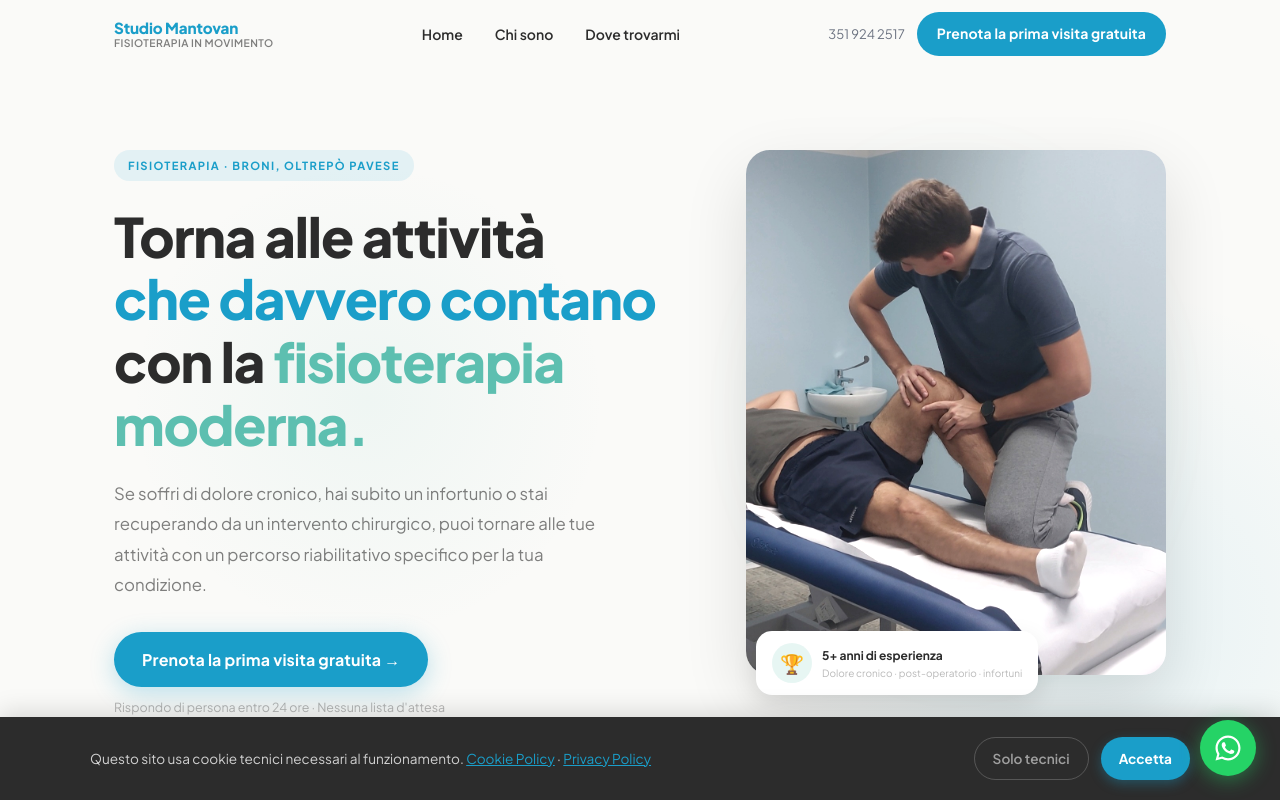
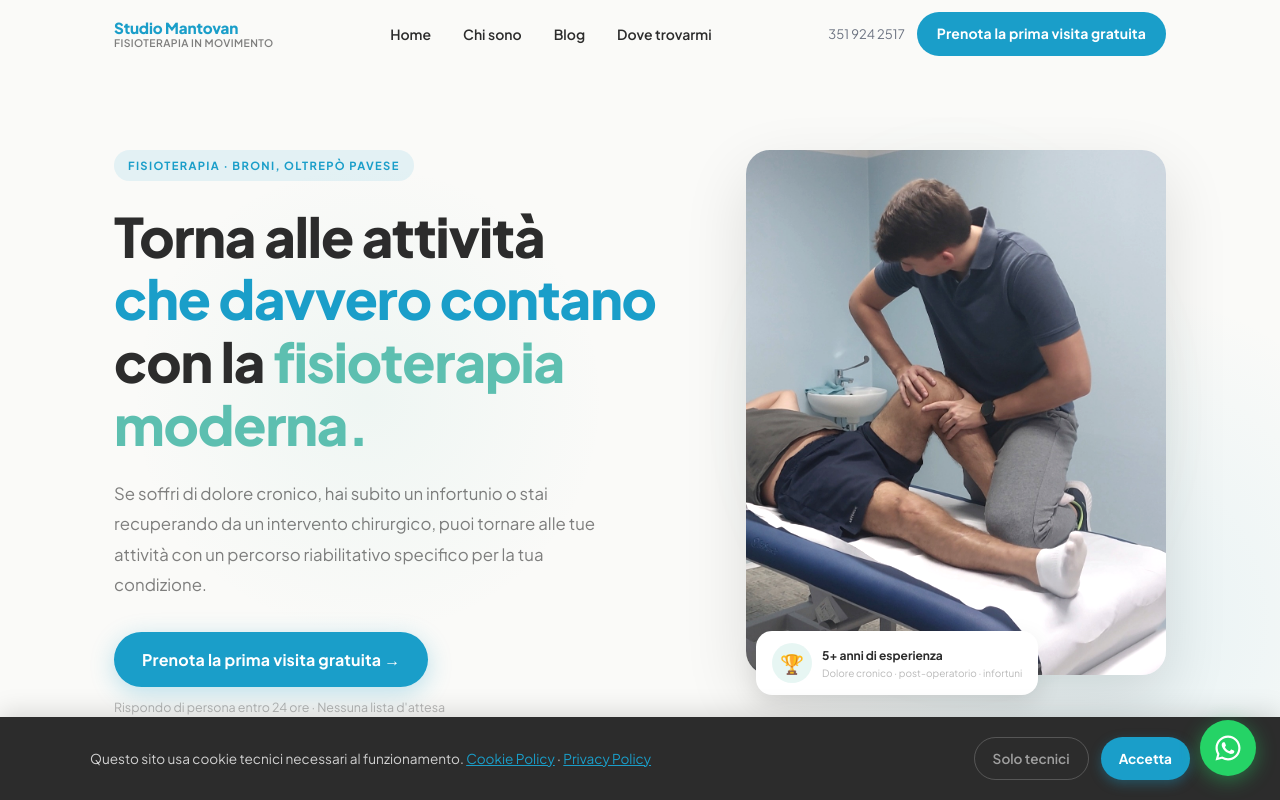
Before and after one commit to studio-mantovan/studio-mantovan, a Next.js app in the folder site/: page / in a window 1280 px wide. Shown: the top 800 px of the page. Built offline with nearby package versions, Linux system fonts and the light colour scheme.

Commit message:
feat: aggiungi voce Blog al menu di navigazione
Il blog era online e funzionante ma irraggiungibile dal menu del sito
(desktop e mobile). Aggiunge il link tra Chi sono e Dove trovarmi.

Co-Authored-By: Claude Sonnet 4.6 <noreply@anthropic.com>

```diff
--- a/site/src/components/Header.tsx
+++ b/site/src/components/Header.tsx
@@ -62,6 +62,7 @@ export default function Header() {
         >
           <Link href="/" className={navLinkClass}>Home</Link>
           <Link href="/chi-sono" className={navLinkClass}>Chi sono</Link>
+          <Link href="/blog" className={navLinkClass}>Blog</Link>
           <Link href="/dove-trovarmi" className={navLinkClass}>Dove trovarmi</Link>
         </nav>
 
@@ -134,6 +135,7 @@ export default function Header() {
           >
             <Link href="/" onClick={() => setMobileOpen(false)} style={mobileNavStyle}>Home</Link>
             <Link href="/chi-sono" onClick={() => setMobileOpen(false)} style={mobileNavStyle}>Chi sono</Link>
+            <Link href="/blog" onClick={() => setMobileOpen(false)} style={mobileNavStyle}>Blog</Link>
             <Link href="/dove-trovarmi" onClick={() => setMobileOpen(false)} style={mobileNavStyle}>Dove trovarmi</Link>
             <div style={{ paddingTop: '12px' }}>
               <a
```
